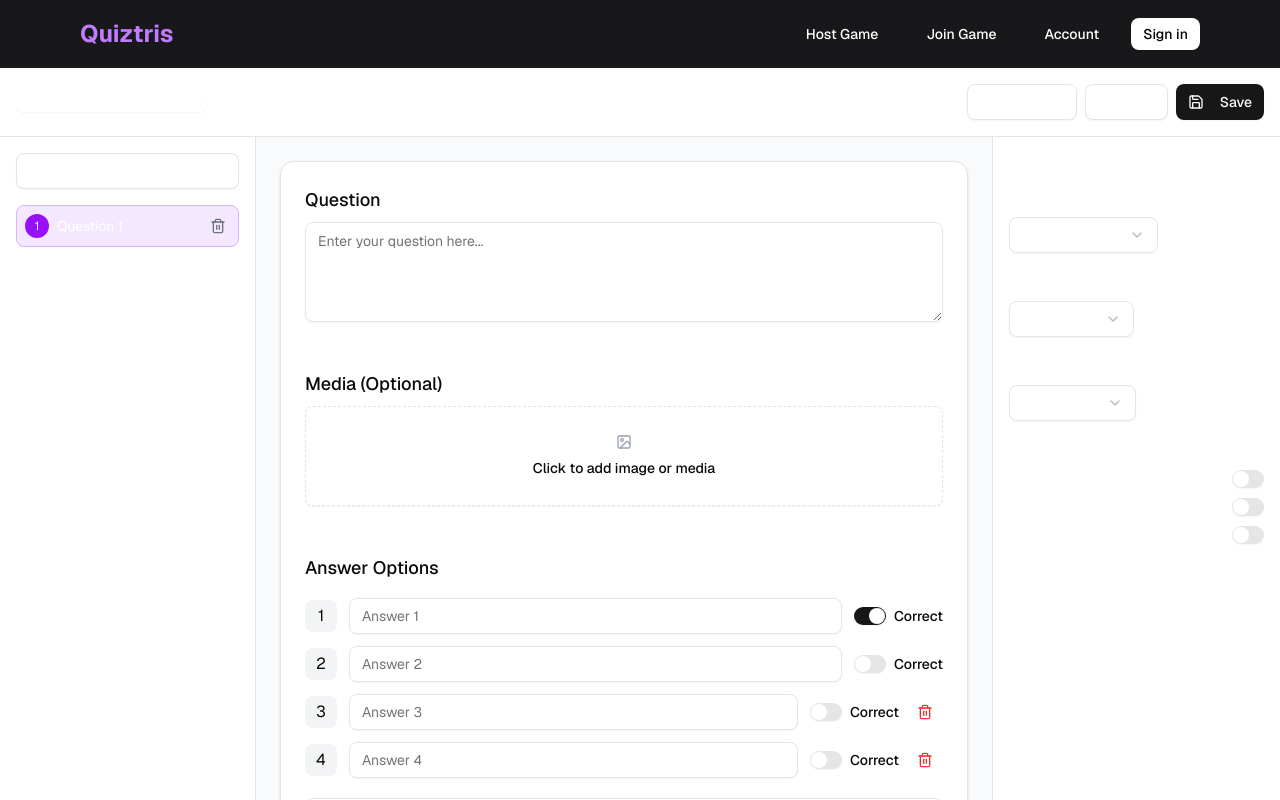
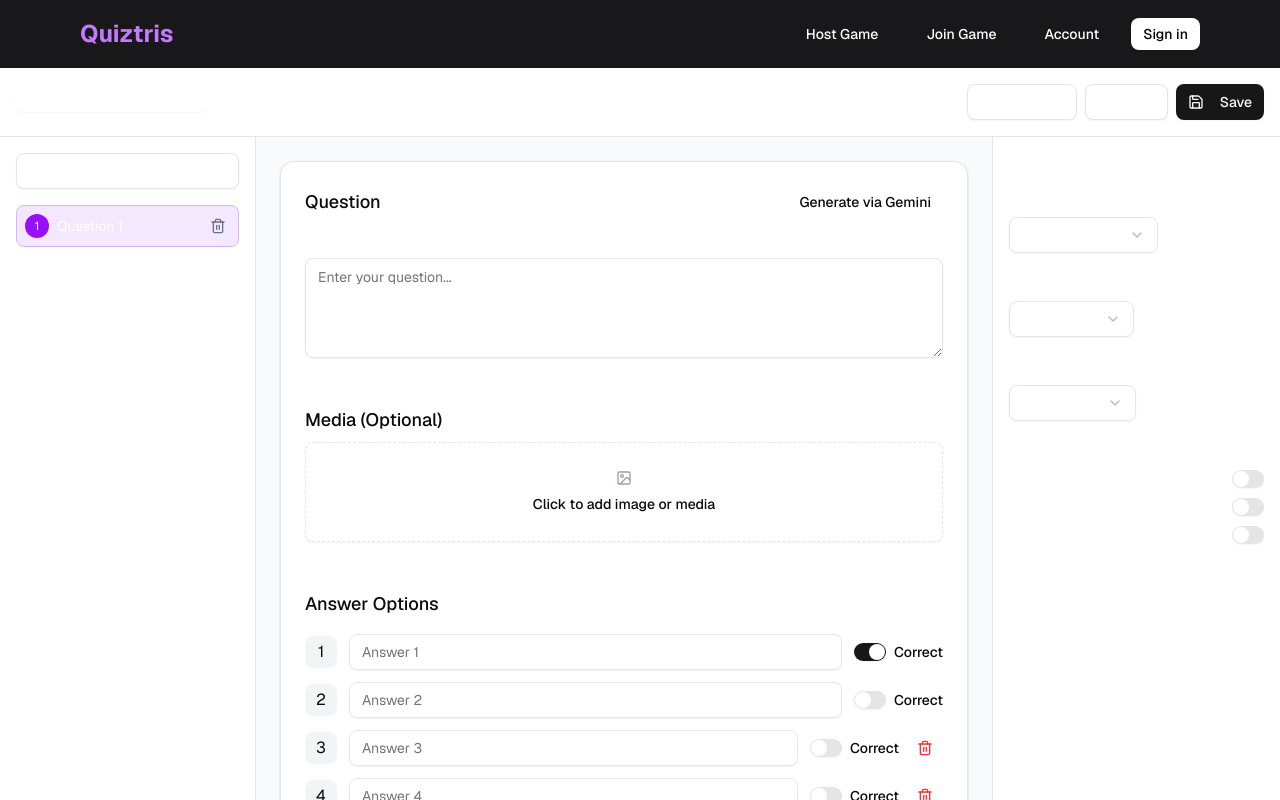
Before and after one commit to raymondt293/quiztris, a Next.js app: page /admin/create in a window 1280 px wide. Shown: the top 800 px of the page. Built offline with nearby package versions, Linux system fonts and the light colour scheme; no server answers.

Commit message:
Gemini api

```diff
--- a/package.json
+++ b/package.json
@@ -21,6 +21,8 @@
   },
   "dependencies": {
     "@clerk/nextjs": "^6.19.2",
+    "@google-ai/generativelanguage": "^3.1.0",
+    "@google/genai": "^0.13.0",
     "@radix-ui/react-label": "^2.1.2",
     "@radix-ui/react-progress": "^1.1.2",
     "@radix-ui/react-scroll-area": "^1.2.3",
--- a/src/app/admin/create/page.tsx
+++ b/src/app/admin/create/page.tsx
@@ -1,6 +1,7 @@
 "use client"
 
 import { useState, useReducer } from "react"
+import { v4 as uuidv4 } from "uuid"
 import { Button } from "~/components/ui/button"
 import { Card } from "~/components/ui/card"
 import { Input } from "~/components/ui/input"
@@ -12,16 +13,16 @@
 import QuestionList from "~/components/admin/question-list"
 import QuestionPreview from "~/components/admin/question-preview"
 import { useRouter } from "next/navigation"
-import Image from "next/image";
+import Image from "next/image"
 
 // Types
-type Answer = {
+export type Answer = {
   id: string
   text: string
   isCorrect: boolean
 }
 
-type Question = {
+export type Question = {
   id: string
   text: string
   type: "multiple-choice" | "true-false" | "poll"
@@ -34,7 +35,7 @@
   }
 }
 
-type Quiz = {
+export type Quiz = {
   title: string
   description: string
   questions: Question[]
@@ -62,7 +63,7 @@
 }
 
 // Reducer for quiz state management
-type QuizAction =
+export type QuizAction =
   | { type: "UPDATE_QUIZ_META"; payload: { field: keyof Quiz; value: string } }
   | { type: "ADD_QUESTION" }
   | { type: "REMOVE_QUESTION"; payload: { questionId: string } }
@@ -74,7 +75,7 @@
   | { type: "ADD_MEDIA"; payload: { questionId: string; media: Question["media"] } }
   | { type: "REMOVE_MEDIA"; payload: { questionId: string } }
 
-function quizReducer(state: Quiz, action: QuizAction): Quiz {
+export function quizReducer(state: Quiz, action: QuizAction): Quiz {
   switch (action.type) {
     case "UPDATE_QUIZ_META":
       return { ...state, [action.payload.field]: action.payload.value }
@@ -110,7 +111,9 @@
       return {
         ...state,
         questions: state.questions.map((q) =>
-          q.id === action.payload.questionId ? { ...q, [action.payload.field]: action.payload.value } : q,
+          q.id === action.payload.questionId
+            ? { ...q, [action.payload.field]: action.payload.value }
+            : q,
         ),
       }
 
@@ -134,10 +137,7 @@
         ...state,
         questions: state.questions.map((q) =>
           q.id === action.payload.questionId
-            ? {
-                ...q,
-                answers: [...q.answers, { id: `${q.id}a${q.answers.length + 1}`, text: "", isCorrect: false }],
-              }
+            ? { ...q, answers: [...q.answers, { id: `${q.id}a${q.answers.length + 1}`, text: "", isCorrect: false }] }
             : q,
         ),
       }
@@ -147,10 +147,7 @@
         ...state,
         questions: state.questions.map((q) =>
           q.id === action.payload.questionId
-            ? {
-                ...q,
-                answers: q.answers.filter((a) => a.id !== action.payload.answerId),
-              }
+            ? { ...q, answers: q.answers.filter((a) => a.id !== action.payload.answerId) }
             : q,
         ),
       }
@@ -160,13 +157,7 @@
         ...state,
         questions: state.questions.map((q) =>
           q.id === action.payload.questionId
-            ? {
-                ...q,
-                answers: q.answers.map((a) => ({
-                  ...a,
-                  isCorrect: a.id === action.payload.answerId,
-                })),
-              }
+            ? { ...q, answers: q.answers.map((a) => ({ ...a, isCorrect: a.id === action.payload.answerId })) }
             : q,
         ),
       }
@@ -175,12 +166,7 @@
       return {
         ...state,
         questions: state.questions.map((q) =>
-          q.id === action.payload.questionId
-            ? {
-                ...q,
-                media: action.payload.media,
-              }
-            : q,
+          q.id === action.payload.questionId ? { ...q, media: action.payload.media } : q,
         ),
       }
 
@@ -188,12 +174,7 @@
       return {
         ...state,
         questions: state.questions.map((q) =>
-          q.id === action.payload.questionId
-            ? {
-                ...q,
-                media: undefined,
-              }
-            : q,
+          q.id === action.payload.questionId ? { ...q, media: undefined } : q,
         ),
       }
 
@@ -202,25 +183,66 @@
   }
 }
 
+// --- Component ---
 export default function CreateQuizPage() {
   const router = useRouter()
   const [quiz, dispatch] = useReducer(quizReducer, initialQuiz)
   const [currentQuestionIndex, setCurrentQuestionIndex] = useState(0)
   const [showPreview, setShowPreview] = useState(false)
+  const [loadingGen, setLoadingGen] = useState(false)
 
   const currentQuestion = quiz.questions[currentQuestionIndex]
-
   if (!currentQuestion) return <div>No question selected.</div>
 
-  const handleSave = () => {
-    // In a real app, this would save to a database
-    console.log("Saving quiz:", quiz)
-    alert("Quiz saved successfully!")
+  // ==== GENERATE VIA GEMINI ====
+  const handleGenerateQuestion = async (questionId: string) => {
+    setLoadingGen(true)
+    try {
+      const res = await fetch("/api/generate-question", {
+        method: "POST",
+        headers: { "Content-Type": "application/json" },
+        body: JSON.stringify({ topic: quiz.title }),
+      })
+      if (!res.ok) throw new Error(`API error ${res.status}`)
+
+      const data = (await res.json()) as {
+        question: string
+        options: string[]
+        answer: string
+      }
+      const { question: genText, options: genOpts, answer: genAns } = data
+
+      dispatch({
+        type: "UPDATE_QUESTION",
+        payload: { questionId, field: "text", value: genText },
+      })
+      dispatch({
+        type: "UPDATE_QUESTION",
+        payload: {
+          questionId,
+          field: "answers",
+          value: genOpts.map((opt) => ({
+            id: `${questionId}-${uuidv4()}`,
+            text: opt,
+            isCorrect: opt === genAns,
+          })),
+        } as any,
+      })
+    } catch (err: any) {
+      console.error(err)
+      alert("Failed to generate question: " + err.message)
+    } finally {
+      setLoadingGen(false)
+    }
   }
 
+  const handleSave = () => {
+    console.log('Saving quiz:', quiz)
+    alert('Quiz saved successfully!')
+  }
   const handleExit = () => {
-    if (confirm("Are you sure you want to exit? Any unsaved changes will be lost.")) {
-      router.push("/admin")
+    if (confirm('Are you sure you want to exit? Any unsaved changes will be lost.')) {
+      router.push('/admin')
     }
   }
 
@@ -247,8 +269,13 @@
         <div>
           <Input
             value={quiz.title}
-            onChange={(e) => dispatch({ type: "UPDATE_QUIZ_META", payload: { field: "title", value: e.target.value } })}
-            className="text-xl font-bold border-none focus-visible:ring-0 focus-visible:ring-offset-0 p-0 h-auto"
+            onChange={(e) =>
+              dispatch({
+                type: "UPDATE_QUIZ_META",
+                payload: { field: "title", value: e.target.value },
+              })
+            }
+            className="text-xl font-bold border-none focus-visible:ring-0 p-0 h-auto"
             placeholder="Untitled Quiz"
           />
         </div>
@@ -267,13 +294,15 @@
 
       {/* Main Content */}
       <div className="flex-1 flex">
-        {/* Left Sidebar - Question List */}
+        {/* Sidebar */}
         <div className="w-64 bg-white border-r p-4 overflow-y-auto">
-          <div className="mb-4">
-            <Button variant="outline" className="w-full" onClick={() => dispatch({ type: "ADD_QUESTION" })}>
-              <Plus className="mr-2 h-4 w-4" /> Add Question
-            </Button>
-          </div>
+          <Button
+            variant="outline"
+            className="w-full mb-4"
+            onClick={() => dispatch({ type: "ADD_QUESTION" })}
+          >
+            <Plus className="mr-2 h-4 w-4" /> Add Question
+          </Button>
           <QuestionList
             questions={quiz.questions}
             currentIndex={currentQuestionIndex}
@@ -281,11 +310,9 @@
             onRemove={(id) => {
               if (quiz.questions.length > 1) {
                 dispatch({ type: "REMOVE_QUESTION", payload: { questionId: id } })
-                if (currentQuestionIndex >= quiz.questions.length - 1) {
-                  setCurrentQuestionIndex(currentQuestionIndex - 1)
-                }
+                setCurrentQuestionIndex((i) => Math.max(0, i - 1))
               } else {
-                alert("You must have at least one question.")
+                alert("At least one question is required.")
               }
             }}
           />
@@ -294,23 +321,34 @@
         {/* Center - Question Editor */}
         <div className="flex-1 p-6 overflow-y-auto">
           <Card className="p-6">
-            <div className="mb-6">
-              <Label htmlFor="question-text" className="text-lg font-medium mb-2 block">
-                Question
-              </Label>
+            <div className="flex items-center justify-between mb-4">
+                <Label className="text-lg font-medium mb-0 block">Question</Label>
+                <Button
+                  variant="ghost"
+                  size="sm"
+                  onClick={() => handleGenerateQuestion(currentQuestion.id)}
+                  disabled={loadingGen}
+                >
+                  {loadingGen ? "Generating…" : "Generate via Gemini"}
+                </Button>
+              </div>
+
+              {/* Textarea on its own line */}
               <Textarea
-                id="question-text"
                 value={currentQuestion.text}
                 onChange={(e) =>
                   dispatch({
                     type: "UPDATE_QUESTION",
-                    payload: { questionId: currentQuestion.id, field: "text", value: e.target.value },
+                    payload: {
+                      questionId: currentQuestion.id,
+                      field: "text",
+                      value: e.target.value,
+                    },
                   })
                 }
-                placeholder="Enter your question here..."
-                className="min-h-[100px]"
+                placeholder="Enter your question..."
+                className="min-h-[100px] mb-6 w-full"
               />
-            </div>
 
             {/* Media Upload */}
             <div className="mb-6">
--- /dev/null
+++ b/src/app/api/generate-question/route.ts
@@ -0,0 +1,64 @@
+// app/api/generate-question/route.ts
+import { NextResponse } from 'next/server'
+import { GoogleGenAI } from '@google/genai'
+
+// Load your API key from environment
+const API_KEY = process.env.NEXT_PUBLIC_GLM_API_KEY
+if (!API_KEY) {
+  console.error('[generate-question] no API key found!')
+}
+
+// Initialize the GenAI client
+const ai = new GoogleGenAI({ apiKey: API_KEY! })
+
+type ErrorResponse = { error: string }
+type QuizQuestion = { question: string; options: string[]; answer: string }
+type QuizResponse = { questions: QuizQuestion[] }
+
+export async function POST(req: Request): Promise<Response> {
+  try {
+    // Parse incoming JSON: expect { topic, count }
+    const payload = (await req.json()) as { topic: string; count?: number }
+    const topic = payload.topic
+    const count = payload.count ?? 10        // default to 10 questions
+    console.log('[generate-question] topic:', topic, 'count:', count)
+
+    // Build prompt for multiple questions
+    const prompt = `Please respond with ONLY a JSON object with a key "questions" that is an array of exactly ${count} objects. Each object should have keys:
+- question: a single multiple-choice question about "${topic}"
+- options: an array of exactly four strings
+- answer: the single correct option`
+
+    // Call Gemini via the GenAI SDK
+    const response = await ai.models.generateContent({
+      model: 'gemini-2.0-flash',       // or another Gemini model name you have access to
+      contents: [prompt],
+    })
+
+    // Ensure raw is a string
+    const raw = response.text ?? ''
+    console.log('[generate-question] raw text:', raw)
+
+    // Extract JSON substring if extra text is present
+    const match = raw.match(/\{[\s\S]*\}/)
+    const jsonString = match ? match[0] : raw
+
+    // Parse JSON
+    let parsed: QuizResponse
+    try {
+      parsed = JSON.parse(jsonString) as QuizResponse
+    } catch (parseErr: any) {
+      console.error('[generate-question] JSON.parse error:', parseErr)
+      return NextResponse.json(
+        { error: `Invalid JSON from AI: ${raw}` },
+        { status: 500 }
+      )
+    }
+
+    return NextResponse.json(parsed)
+  } catch (err: any) {
+    console.error('[generate-question] error:', err)
+    const body: ErrorResponse = { error: err.message || String(err) }
+    return NextResponse.json(body, { status: 500 })
+  }
+}
--- a/src/app/game/GamePageClient.tsx
+++ b/src/app/game/GamePageClient.tsx
@@ -6,6 +6,8 @@
 import { Card } from '~/components/ui/card'
 import { Progress } from '~/components/ui/progress'
 
+// ─── Types ───────────────────────────────────────────────────────
+type QuizQuestion = { question: string; options: string[]; answer: string }
 type Player = { id: string; name: string }
 type ChatMessage = { sender: string; message: string; timestamp: string }
 type ServerMessage =
@@ -13,15 +15,13 @@
   | { type: 'CHAT_MESSAGE'; sender?: string; message: string }
   | { type: 'ERROR'; message: string }
   | { type: 'GAME_START'; startTimestamp: number; questionIndex: number }
+  | { type: 'NEXT_QUESTION'; questionIndex: number }
   | { type: 'ROOM_CLOSED' }
   | { type: 'KICKED' }
 
-const mockQuestion = {
-  question: 'Which planet is known as the Red Planet?',
-  options: ['Venus', 'Mars', 'Jupiter', 'Saturn'] as string[],
-  correctAnswer: 'Mars',
-  timeLimit: 20,
-}
+// ─── Defaults ────────────────────────────────────────────────────
+const DEFAULT_TIME_LIMIT = 20
+const TOTAL_QUESTIONS = 10
 
 export default function GamePageClient() {
   const router = useRouter()
@@ -39,7 +39,9 @@
   const [message, setMessage] = useState('')
   const wsRef = useRef<WebSocket | null>(null)
 
-  // ─── Quiz Sync ──────────────────────────────────────────────
+  // ─── Quiz State ──────────────────────────────────────────────
+  const [questions, setQuestions] = useState<QuizQuestion[]>([])
+  const [questionsLoaded, setQuestionsLoaded] = useState(false)
   const [gameStarted, setGameStarted] = useState(false)
   const [questionNumber, setQuestionNumber] = useState(0)
   const [timeLeft, setTimeLeft] = useState(0)
@@ -47,7 +49,6 @@
   const [selectedAnswer, setSelectedAnswer] = useState<string | null>(null)
   const [score, setScore] = useState(0)
   const startRef = useRef<number>(0)
-  const totalQuestions = 10
 
   // ─── Connect & Handle Server Messages ───────────────────────
   useEffect(() => {
@@ -69,7 +70,7 @@
       )
     })
 
-    socket.addEventListener('message', (evt: MessageEvent<string>) => {
+    socket.addEventListener('message', (evt) => {
       const data = JSON.parse(evt.data) as ServerMessage
       switch (data.type) {
         case 'PLAYER_LIST':
@@ -77,11 +78,8 @@
           setHostId(data.hostId)
           break
         case 'CHAT_MESSAGE': {
-          const ts = new Date().toLocaleTimeString([], {
-            hour: '2-digit',
-            minute: '2-digit',
-          })
-          setChat(c => [
+          const ts = new Date().toLocaleTimeString([], { hour: '2-digit', minute: '2-digit' })
+          setChat((c) => [
             ...c,
             { sender: data.sender ?? 'System', message: data.message, timestamp: ts },
           ])
@@ -93,14 +91,22 @@
           router.push('/')
           break
         case 'GAME_START': {
+          // Sync start timestamp and question index
           const elapsed = Math.floor((Date.now() - data.startTimestamp) / 1000)
-          const remaining = mockQuestion.timeLimit - elapsed
+          const remaining = DEFAULT_TIME_LIMIT - elapsed
           startRef.current = data.startTimestamp
           setQuestionNumber(data.questionIndex)
           setTimeLeft(Math.max(remaining, 0))
           setIsAnswered(false)
           setSelectedAnswer(null)
           setGameStarted(true)
+          break
+        }
+        case 'NEXT_QUESTION': {
+          setQuestionNumber(data.questionIndex)
+          setIsAnswered(false)
+          setSelectedAnswer(null)
+          setTimeLeft(DEFAULT_TIME_LIMIT)
           break
         }
         case 'ROOM_CLOSED':
@@ -121,35 +127,58 @@
     }
   }, [roomCode, playerName, isHostFlag, router])
 
-  // ─── Countdown & Auto‐Advance on Timeout ────────────────────
+  // ─── Fetch Questions on Start ───────────────────────────────▀
+  useEffect(() => {
+    if (!gameStarted || questionsLoaded) return
+    ;(async () => {
+      try {
+        const res = await fetch('/api/generate-question', {
+          method: 'POST',
+          headers: { 'Content-Type': 'application/json' },
+          body: JSON.stringify({ topic: 'General Knowledge', count: TOTAL_QUESTIONS }),
+        })
+        const body = await res.json() as { questions?: QuizQuestion[]; error?: string }
+        if (body.questions) {
+          setQuestions(body.questions)
+          setQuestionsLoaded(true)
+        } else {
+          console.error('AI error:', body.error)
+        }
+      } catch (err) {
+        console.error('Failed to load questions', err)
+      }
+    })()
+  }, [gameStarted, questionsLoaded])
+
+  // ─── Countdown & Auto‐Advance ───────────────────────────────
   useEffect(() => {
     if (!gameStarted) return
     if (timeLeft > 0) {
-      const t = setTimeout(() => setTimeLeft(t => t - 1), 1000)
+      const t = setTimeout(() => setTimeLeft((t) => t - 1), 1000)
       return () => clearTimeout(t)
     }
-    // When time runs out, check if it's the last question
-    if (questionNumber >= totalQuestions) {
+    // Time expired: auto-send NEXT_QUESTION or end
+    if (questionNumber >= TOTAL_QUESTIONS) {
       router.push('/game-over')
-      return
-    }
-    if (wsRef.current?.readyState === WebSocket.OPEN) {
+    } else if (wsRef.current?.readyState === WebSocket.OPEN) {
       setIsAnswered(true)
       wsRef.current.send(JSON.stringify({ type: 'NEXT_QUESTION', roomCode }))
     }
-  }, [gameStarted, timeLeft, roomCode, questionNumber, totalQuestions, router])
+  }, [gameStarted, timeLeft, questionNumber, router, roomCode])
 
   // ─── Answer Selection ───────────────────────────────────────
+  const currentQuestion =
+    questions[questionNumber - 1] ?? { ...questions[0], question: 'Loading...', options: [], answer: '' }
   function handleAnswer(opt: string) {
     if (!gameStarted || isAnswered) return
     setSelectedAnswer(opt)
     setIsAnswered(true)
-    if (opt === mockQuestion.correctAnswer) {
-      setScore(s => s + Math.ceil((timeLeft / mockQuestion.timeLimit) * 1000))
+    if (opt === currentQuestion.answer) {
+      setScore((s) => s + Math.ceil((timeLeft / DEFAULT_TIME_LIMIT) * 1000))
     }
   }
 
-  // ─── Send Chat ──────────────────────────────────────────────
+  // ─── Chat Sending ──────────────────────────────────────────
   function sendMessage() {
     if (message.trim() && wsRef.current?.readyState === WebSocket.OPEN) {
       wsRef.current.send(JSON.stringify({ type: 'CHAT_MESSAGE', roomCode, message }))
@@ -162,20 +191,17 @@
       {/* Quiz Panel */}
       <div className="flex-1 p-4 flex flex-col">
         <div className="mb-4 flex justify-between">
-          <span>Question {questionNumber}/{totalQuestions}</span>
+          <span>Question {questionNumber}/{TOTAL_QUESTIONS}</span>
           <span>Score: {score}</span>
         </div>
         <div className="mb-4">
-          <Progress
-            value={(timeLeft / mockQuestion.timeLimit) * 100}
-            className="h-2"
-          />
+          <Progress value={(timeLeft / DEFAULT_TIME_LIMIT) * 100} className="h-2" />
           <div className="text-right text-sm">{timeLeft}s</div>
         </div>
         <Card className="flex-1 p-6 mb-4 flex flex-col">
-          <h2 className="text-xl font-bold mb-8 text-center">{mockQuestion.question}</h2>
+          <h2 className="text-xl font-bold mb-8 text-center">{currentQuestion.question}</h2>
           <div className="grid grid-cols-1 md:grid-cols-2 gap-4 mt-auto">
-            {mockQuestion.options.map((o, i) => (
+            {currentQuestion.options.map((o, i) => (
               <Button
                 key={i}
                 onClick={() => handleAnswer(o)}
@@ -183,7 +209,7 @@
                 className={`h-20 text-lg ${
                   !isAnswered
                     ? ''
-                    : o === mockQuestion.correctAnswer
+                    : o === currentQuestion.answer
                     ? 'bg-green-500 hover:bg-green-600'
                     : o === selectedAnswer
                     ? 'bg-red-500 hover:bg-red-600'
@@ -202,7 +228,7 @@
         <div className="px-4 py-3 border-b flex justify-between items-center">
           <h2 className="text-lg font-semibold">Chat</h2>
           <span className="text-sm">
-            Host: {players.find(p => p.id === hostId)?.name ?? '—'}
+            Host: {players.find((p) => p.id === hostId)?.name ?? '—'}
           </span>
         </div>
         <div className="chat-scroll flex-1 overflow-y-auto px-4 py-2 space-y-4 text-sm">
@@ -221,14 +247,11 @@
             type="text"
             className="flex-1 border rounded-full px-4 py-2 text-sm"
             value={message}
-            onChange={e => setMessage(e.target.value)}
-            onKeyDown={e => e.key === 'Enter' && sendMessage()}
+            onChange={(e) => setMessage(e.target.value)}
+            onKeyDown={(e) => e.key === 'Enter' && sendMessage()}
             placeholder="Type a message..."
           />
-          <button
-            onClick={sendMessage}
-            className="bg-black text-white w-10 h-10 flex items-center justify-center rounded-md hover:bg-gray-800"
-          >
+          <button onClick={sendMessage} className="bg-black text-white w-10 h-10 flex items-center justify-center rounded-md hover:bg-gray-800">
             ➤
           </button>
         </div>
```
Also changed, not shown: 1 other file (tests, documents, lock files or other folders).
